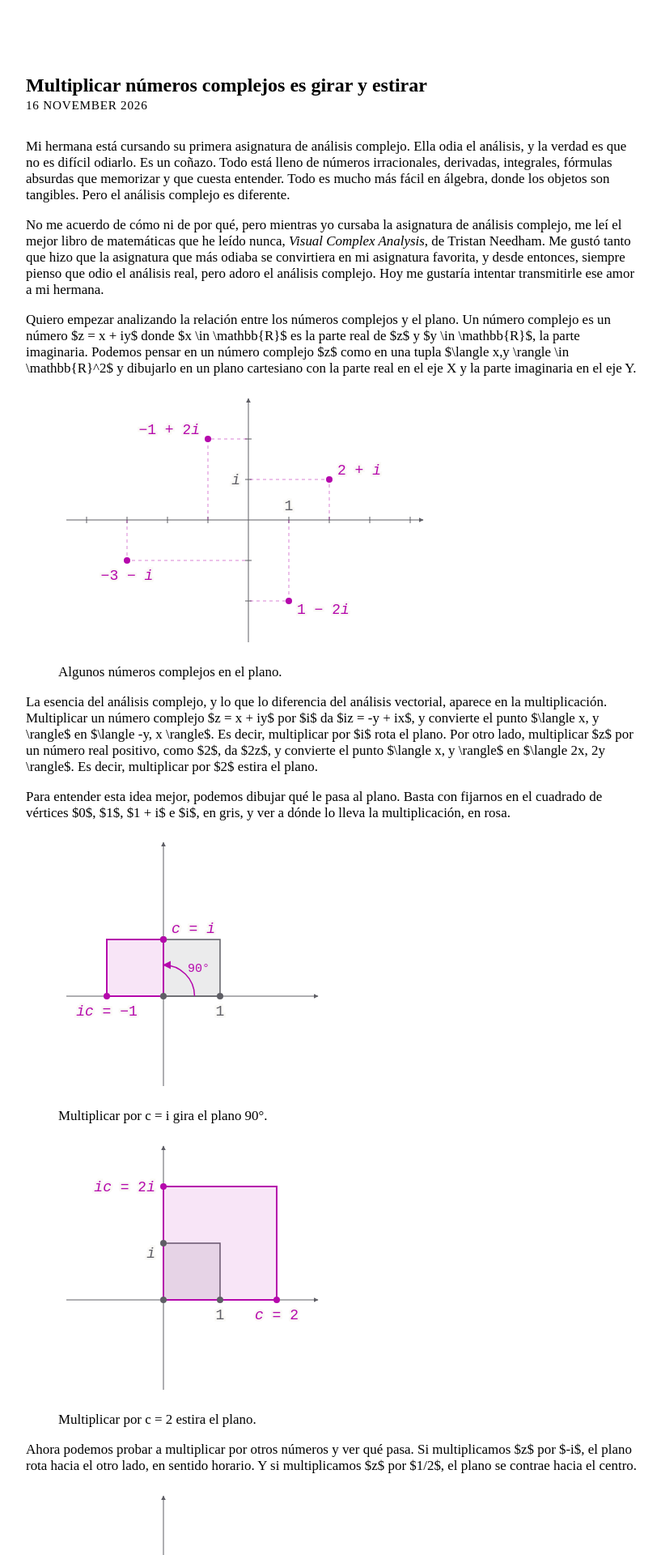
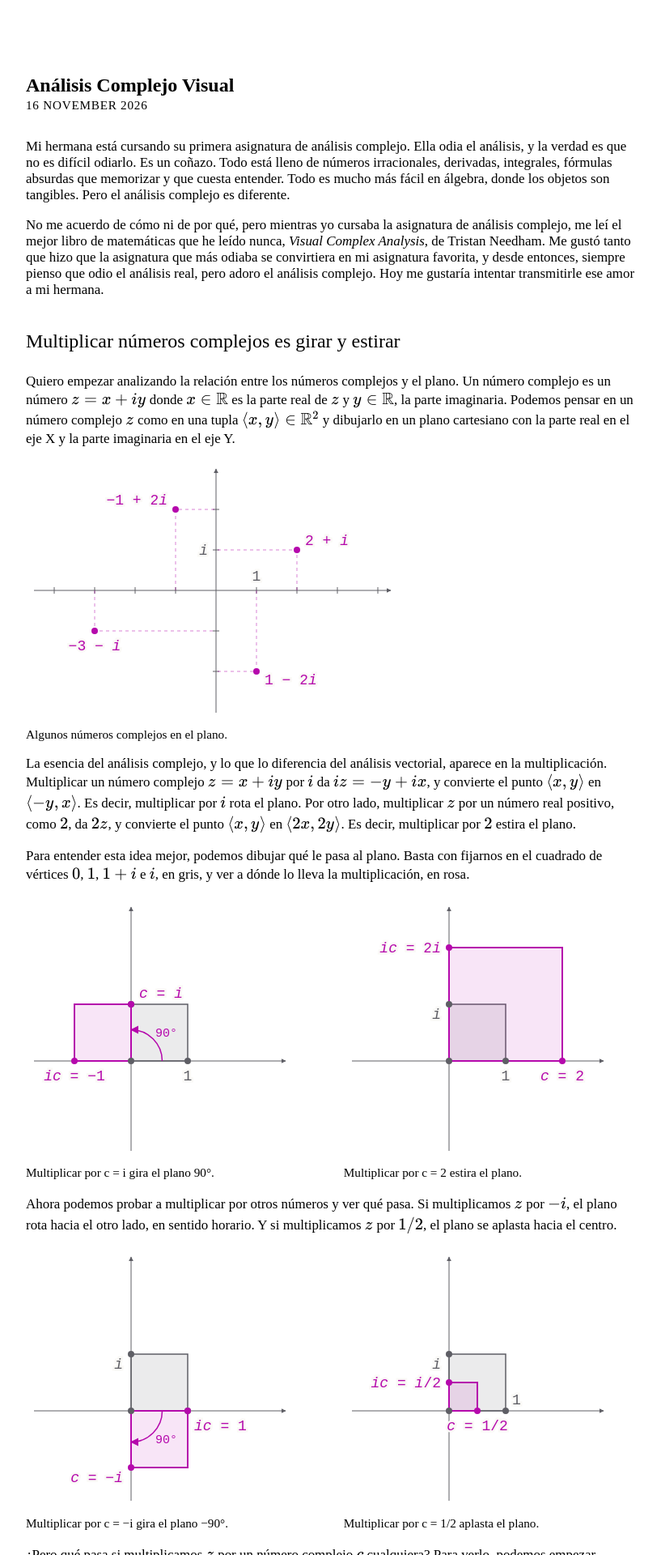
Before and after one commit to tempate/blog, a Jekyll site: the page built from _posts/2026-11-16-analisis-complejo-visual.md, in a window 1280 px wide. Shown: the top 1920 px of the page at 81% size, without its empty margins (0-817 px from the left). Built offline with Jekyll 4.4.1, drawn with Linux system fonts in a browser that asks for light colours; some web fonts are replaced; some of the changed text lies outside the part shown.

Commit message:
fix: Analisis complejo visual

```diff
--- a/_config.yml
+++ b/_config.yml
@@ -10,6 +10,10 @@ main_site_url: "https://tempate.github.io"
 # lives at the root of the same domain, which is why the sidebar links below the
 # nav point at absolute paths such as /pages/research rather than relative_url.
 baseurl: "/blog"
+
+# The github-pages gem applies jekyll-theme-primer by default. Its style.scss
+# compiles to assets/css/style.css and can overwrite ours on rebuilds.
+theme: null
 
 # baseurl already contributes the /blog prefix, so post URLs are just the title.
 permalink: /:title/
--- a/_layouts/default.html
+++ b/_layouts/default.html
@@ -33,6 +33,21 @@
         href="{{ site.main_site_url }}/assets/fonts/inconsolata-latin.woff2" />
   <link rel="stylesheet" href="{{ site.main_site_url }}/assets/css/style.css" />
   <link rel="stylesheet" href="{{ '/assets/css/style.css' | relative_url }}" />
+  {%- if page.layout == 'post' %}
+  {%- comment -%} kramdown turns $$…$$ into \(…\) or \[…\]; single $…$ passes through untouched {%- endcomment %}
+  <link rel="stylesheet" href="https://cdn.jsdelivr.net/npm/katex@0.16.11/dist/katex.min.css"
+        integrity="sha384-nB0miv6/jRmo5UMMR1wu3Gz6NLsoTkbqJghGIsx//Rlm+ZU03BU6SQNC66uf4l5+" crossorigin="anonymous" />
+  <script defer src="https://cdn.jsdelivr.net/npm/katex@0.16.11/dist/katex.min.js"
+          integrity="sha384-7zkQWkzuo3B5mTepMUcHkMB5jZaolc2xDwL6VFqjFALcbeS9Ggm/Yr2r3Dy4lfFg" crossorigin="anonymous"></script>
+  <script defer src="https://cdn.jsdelivr.net/npm/katex@0.16.11/dist/contrib/auto-render.min.js"
+          integrity="sha384-43gviWU0YVjaDtb/GhzOouOXtZMP/7XUzwPTstBeZFe/+rCMvRwr4yROQP43s0Xk" crossorigin="anonymous"
+          onload="renderMathInElement(document.body, {delimiters: [
+            {left: '\\[', right: '\\]', display: true},
+            {left: '$$', right: '$$', display: true},
+            {left: '\\(', right: '\\)', display: false},
+            {left: '$', right: '$', display: false}
+          ]})"></script>
+  {%- endif %}
 </head>
 <body>
   <main class="main" id="main">
--- a/_posts/2026-11-16-multiplicar-numeros-complejos-es-girar-y-estirar.md
+++ b/_posts/2026-11-16-analisis-complejo-visual.md
@@ -1,11 +1,13 @@
 ---
-title: Multiplicar números complejos es girar y estirar
+title: Análisis Complejo Visual
 date: 2026-11-16
 ---
 
 Mi hermana está cursando su primera asignatura de análisis complejo. Ella odia el análisis, y la verdad es que no es difícil odiarlo. Es un coñazo. Todo está lleno de números irracionales, derivadas, integrales, fórmulas absurdas que memorizar y que cuesta entender. Todo es mucho más fácil en álgebra, donde los objetos son tangibles. Pero el análisis complejo es diferente.
 
 No me acuerdo de cómo ni de por qué, pero mientras yo cursaba la asignatura de análisis complejo, me leí el mejor libro de matemáticas que he leído nunca, _Visual Complex Analysis_, de Tristan Needham. Me gustó tanto que hizo que la asignatura que más odiaba se convirtiera en mi asignatura favorita, y desde entonces, siempre pienso que odio el análisis real, pero adoro el análisis complejo. Hoy me gustaría intentar transmitirle ese amor a mi hermana.
+
+## Multiplicar números complejos es girar y estirar
 
 Quiero empezar analizando la relación entre los números complejos y el plano. Un número complejo es un número $z = x + iy$ donde $x \in \mathbb{R}$ es la parte real de $z$ y $y \in \mathbb{R}$, la parte imaginaria. Podemos pensar en un número complejo $z$ como en una tupla $\langle x,y \rangle \in \mathbb{R}^2$ y dibujarlo en un plano cartesiano con la parte real en el eje X y la parte imaginaria en el eje Y.
 
@@ -29,7 +31,7 @@ Para entender esta idea mejor, podemos dibujar qué le pasa al plano. Basta con
 </figure>
 </div>
 
-Ahora podemos probar a multiplicar por otros números y ver qué pasa. Si multiplicamos $z$ por $-i$, el plano rota hacia el otro lado, en sentido horario. Y si multiplicamos $z$ por $1/2$, el plano se contrae hacia el centro.
+Ahora podemos probar a multiplicar por otros números y ver qué pasa. Si multiplicamos $z$ por $-i$, el plano rota hacia el otro lado, en sentido horario. Y si multiplicamos $z$ por $1/2$, el plano se aplasta hacia el centro.
 
 <div class="figure-row">
 <figure>
@@ -38,7 +40,7 @@ Ahora podemos probar a multiplicar por otros números y ver qué pasa. Si multip
 </figure>
 <figure>
   <img src="../assets/images/multiplicar-numeros-complejos/multiplicar-por-un-medio.svg" alt="El cuadrado de vértices 0, 1, 1 + i e i, en gris, y su imagen al multiplicar por 1/2, en rosa, con vértices 0, 1/2, 1/2 + i/2 e i/2. El cuadrado rosa es el gris con la mitad de lado.">
-  <figcaption>Multiplicar por c = 1/2 contrae el plano.</figcaption>
+  <figcaption>Multiplicar por c = 1/2 aplasta el plano.</figcaption>
 </figure>
 </div>
 
--- a/assets/css/style.css
+++ b/assets/css/style.css
@@ -142,6 +142,35 @@ body {
     margin: 0 0 1em;
 }
 
+.post-content figure { margin: 0 0 1em; }
+
+/* two figures next to each other, stacked on narrow screens */
+.post-content .figure-row {
+    display: flex;
+    flex-wrap: wrap;
+    gap: 1.5em;
+    margin: 0 0 1em;
+}
+
+.post-content .figure-row figure {
+    flex: 1 1 260px;
+    min-width: 0;
+    margin: 0;
+}
+
+.post-content figure img { margin-bottom: 0.5em; }
+
+.post-content figcaption {
+    font-size: 0.9em;
+    color: var(--muted);
+}
+
+/* long display formulas scroll instead of running past the column */
+.post-content .katex-display {
+    overflow-x: auto;
+    overflow-y: hidden;
+}
+
 .post-content hr {
     border: none;
     border-top: 1px solid var(--border);
```
Also changed, not shown: other parts of _posts/2026-11-16-analisis-complejo-visual.md (+1 -1 lines).
